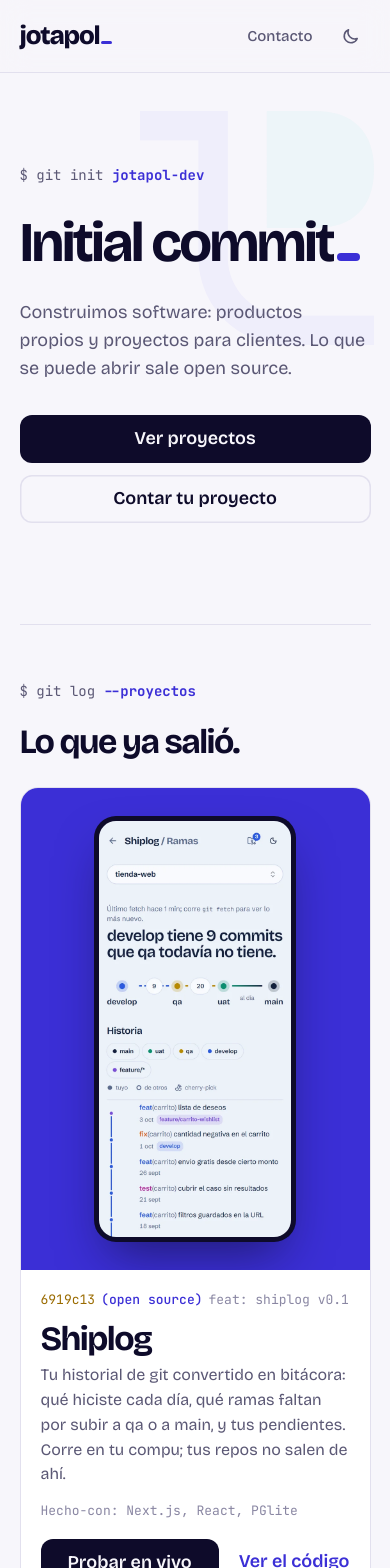
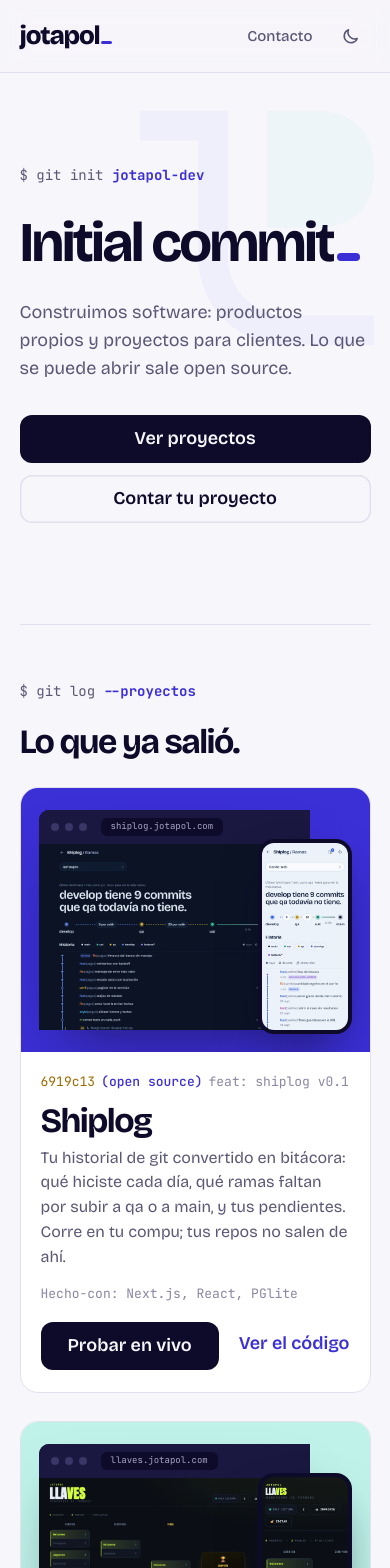
Before and after one commit to jotapoldev/jotapol, a Next.js app: page / in a window 390 px wide. Shown: the top 1568 px of the page. Built offline with nearby package versions, Linux system fonts and the light colour scheme.

Commit message:
feat: escena también en celular

```diff
--- a/src/app/globals.css
+++ b/src/app/globals.css
@@ -184,9 +184,11 @@ h1, h2, h3 { text-wrap: balance; }
   .section h2 { margin-bottom: 8px; }
   .commit { gap: 0; padding: 0; margin-top: 28px; border: 1px solid var(--line); border-radius: 18px; overflow: hidden; background: var(--bg-2); }
   .commit + .commit { border-top: 1px solid var(--line); }
-  .commit .shot { border-radius: 0; padding: 28px 0; display: grid; place-items: center; }
-  .commit .shot .browser { display: none; }
-  .commit .shot .phone { position: static; width: min(58%, 240px); }
+  .commit .shot { border-radius: 0; padding: 22px 0 22px 18px; }
+  .commit .shot .browser { width: 82%; }
+  .commit .shot .bar span { font-size: 9px; }
+  .commit .shot .phone { width: 27%; right: 5%; bottom: 7%; padding: 4px; border-radius: 16px; }
+  .commit .shot .phone img { border-radius: 12px; }
   .commit .meta { padding: 20px 20px 22px; }
   .commit h3 { font-size: 34px; margin-bottom: 8px; }
   .desc { font-size: 16px; margin-bottom: 14px; }
```
